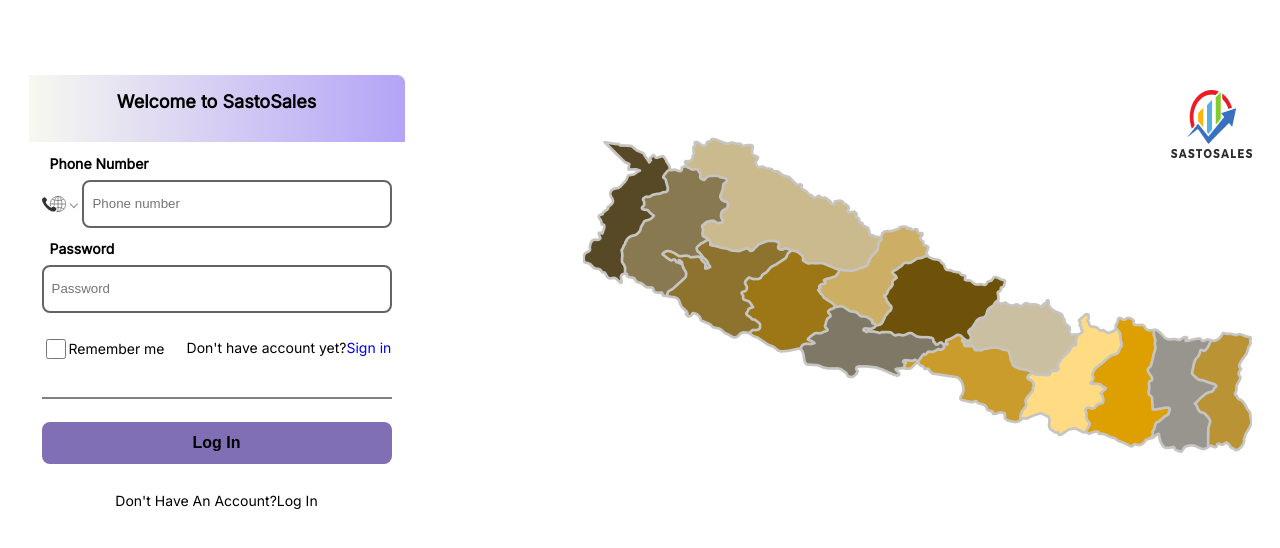
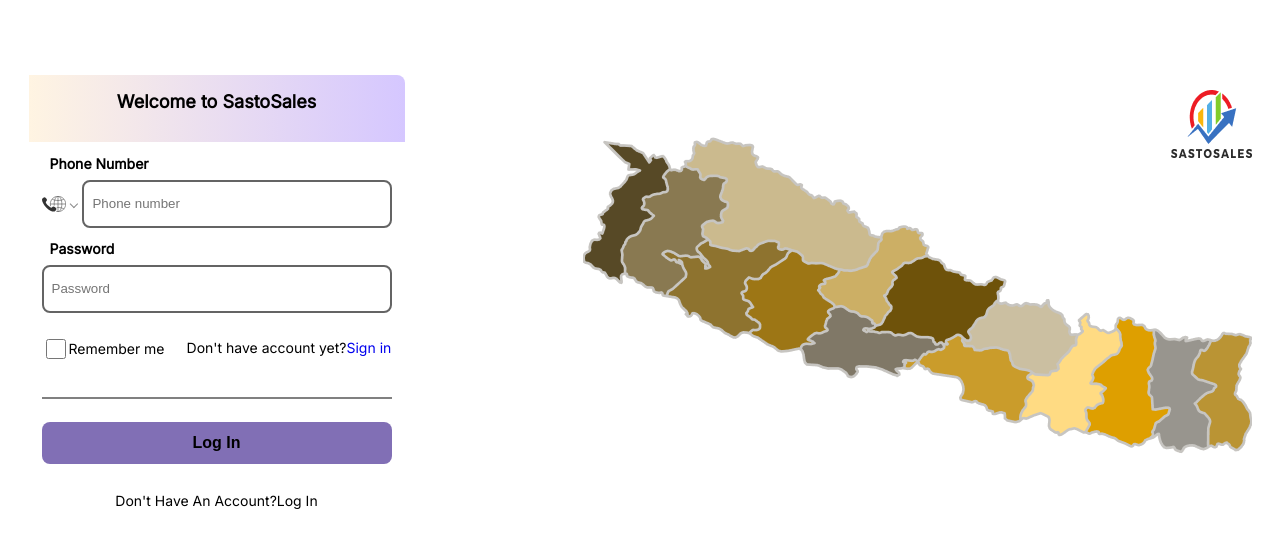
Before and after one commit to Lafa0x9-Hackathon/sastosales-frontend, a React (Vite) app: page / in a window 1280 px wide. Shown: the top 548 px of the page. Built offline with nearby package versions, Linux system fonts and the light colour scheme.

Commit message:
color updated

```diff
--- a/src/Components/Login.css
+++ b/src/Components/Login.css
@@ -28,7 +28,7 @@ hr{
     height: 441px;
 }
 .header{
-    background:linear-gradient(to right,rgb(247, 248, 240),rgb(180, 164, 247));
+    background:linear-gradient(to right,#FFF4E2,#D5C7FF);
     height: 63px;
     border-top-right-radius: 8px;
     padding:2px;
```
